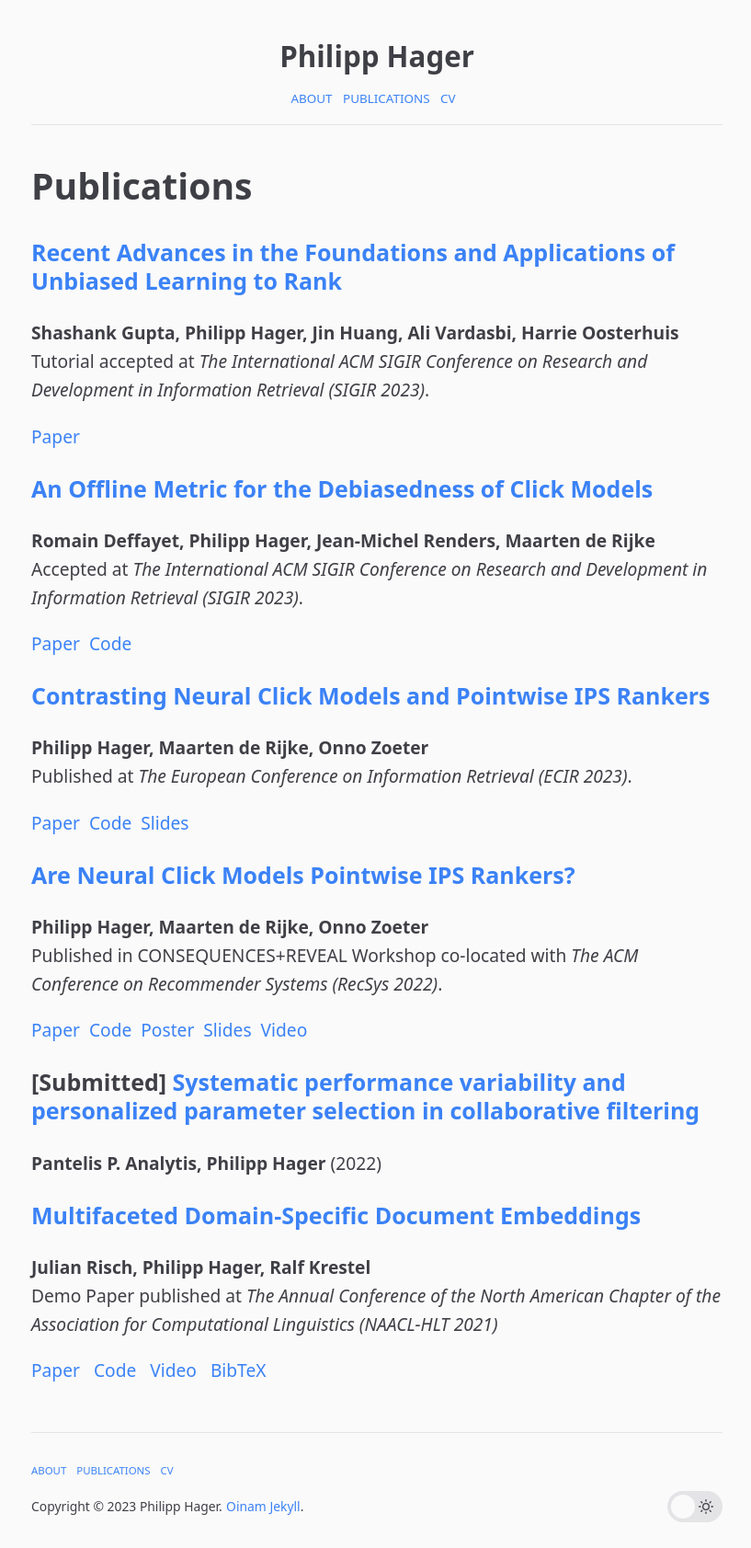
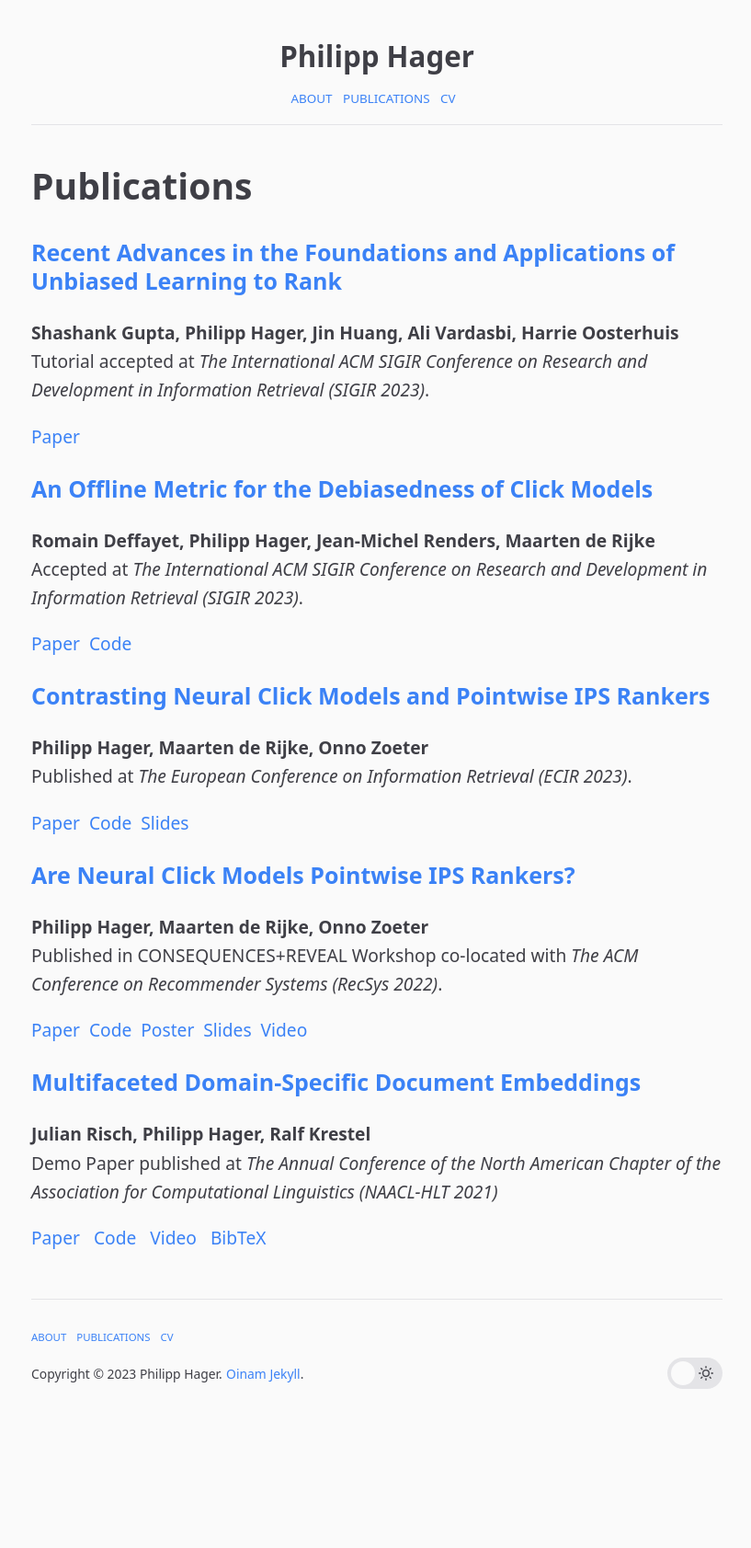
Before and after one commit to philipphager/philipphager.github.io, a Jekyll site: the page built from publications.md, in a window 1280 px wide. Shown: the whole page at 92% size, without its empty margins (230-1047 px from the left). Built offline with Jekyll 4.4.1, drawn with Linux system fonts in a browser that asks for light colours; after the commit the page ends 1539 px from its top, so only the background shows below that.

Commit message:
Update publications.md

```diff
--- a/publications.md
+++ b/publications.md
@@ -10,12 +10,14 @@
 
 [Paper](/assets/tutorials/sigir-2023-ultr.pdf)
 
-### [An Offline Metric for the Debiasedness of Click Models]()
+
+### [An Offline Metric for the Debiasedness of Click Models](/assets/papers/2023-sigir-debiasedness.pdf)
 **Romain Deffayet, Philipp Hager, Jean-Michel Renders, Maarten de Rijke**\
 Accepted at *The International ACM SIGIR Conference on Research and Development in Information Retrieval (SIGIR 2023)*.
 
 [Paper](/assets/papers/2023-sigir-debiasedness.pdf)
 &nbsp;[Code](https://github.com/philipphager/sigir-cmip)
+
 
 ### [Contrasting Neural Click Models and Pointwise IPS Rankers](/assets/papers/2023-ecir-cm-vs-ips.pdf)
 **Philipp Hager, Maarten de Rijke, Onno Zoeter**\
@@ -36,9 +38,6 @@
 &nbsp;[Slides](/assets/slides/2022-cm-vs-ips.pdf)
 &nbsp;[Video](https://youtube.com/watch?v=N-nn1500Q-g&feature=shares&t=17166)
 
-### [Submitted] [Systematic performance variability and personalized parameter selection in collaborative filtering]()
-**Pantelis P. Analytis, Philipp Hager**
-(2022)
 
 ###  [Multifaceted Domain-Specific Document Embeddings](https://aclanthology.org/2021.naacl-demos.9/)
 **Julian Risch, Philipp Hager, Ralf Krestel**\
```
